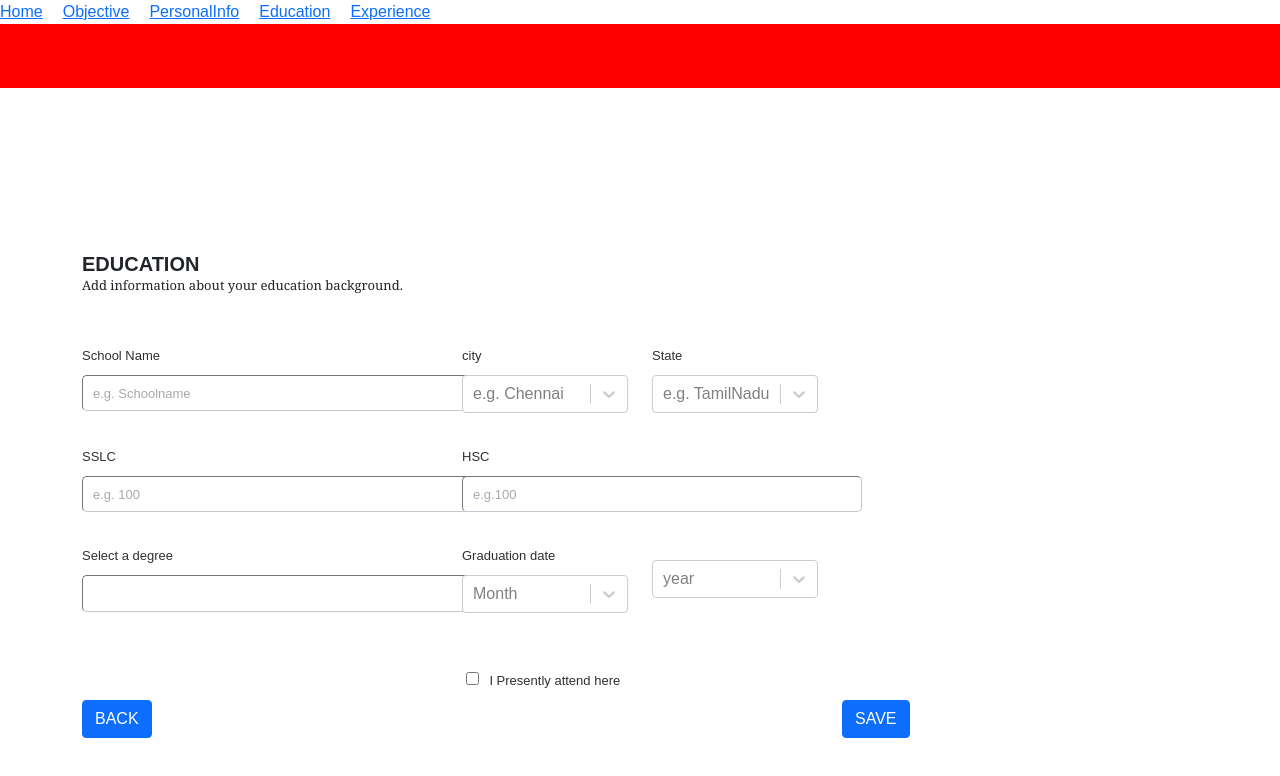
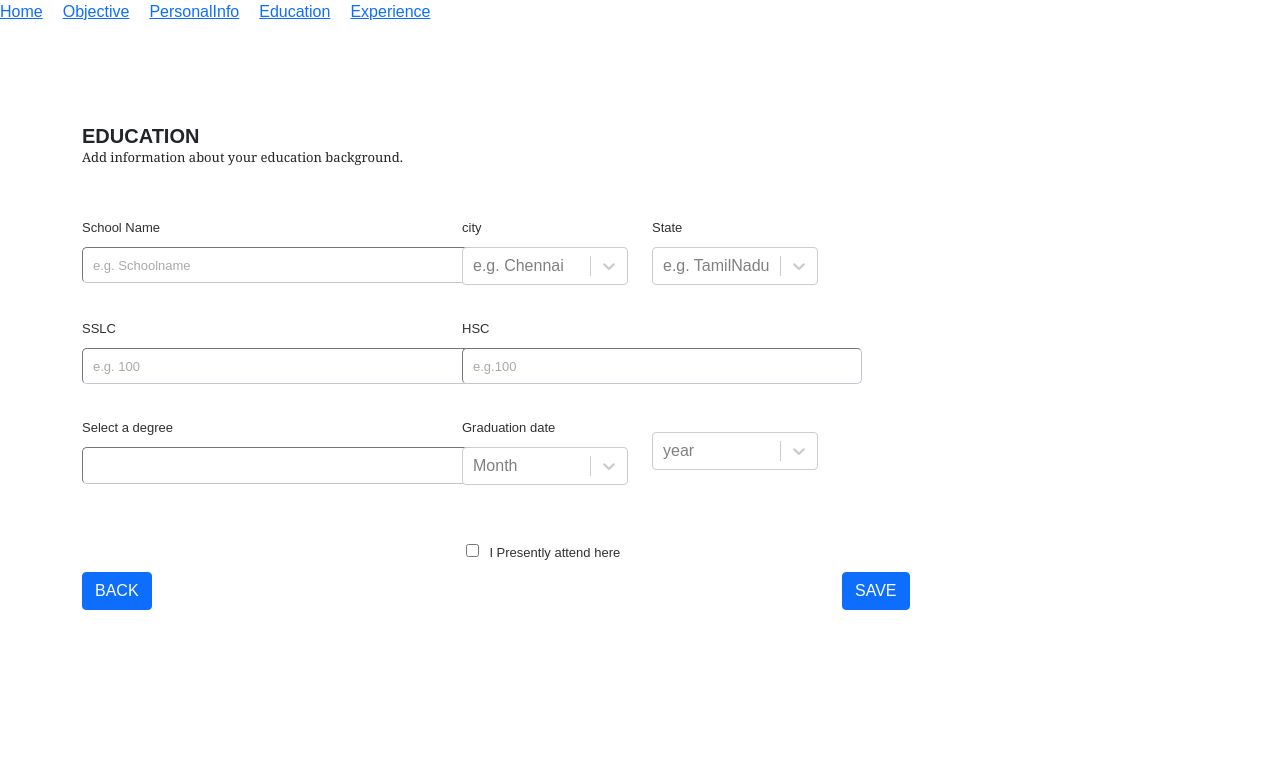
Before and after one commit to Purushothaman-M/ResumeGenerator, a React (Create React App) app: page /Education in a window 1280 px wide. Shown: the top 776 px of the page. Built offline with nearby package versions, Linux system fonts and the light colour scheme.

Commit message:
header disgin correction

```diff
--- a/src/Screen/Education/education.js
+++ b/src/Screen/Education/education.js
@@ -149,7 +149,6 @@ export default function Education() {
 
   return(
     <div>
-      <div style={{backgroundColor:"red",height:"4em"}}></div>
       <div className="container">
         <div className="head">
 
--- a/src/gowthamcss.css
+++ b/src/gowthamcss.css
@@ -1,6 +1,3 @@
-.head {
-    margin: 4em 0 0 0;
- }
  .formview {
     margin: 1.5em 0 0 0;
  }
```
